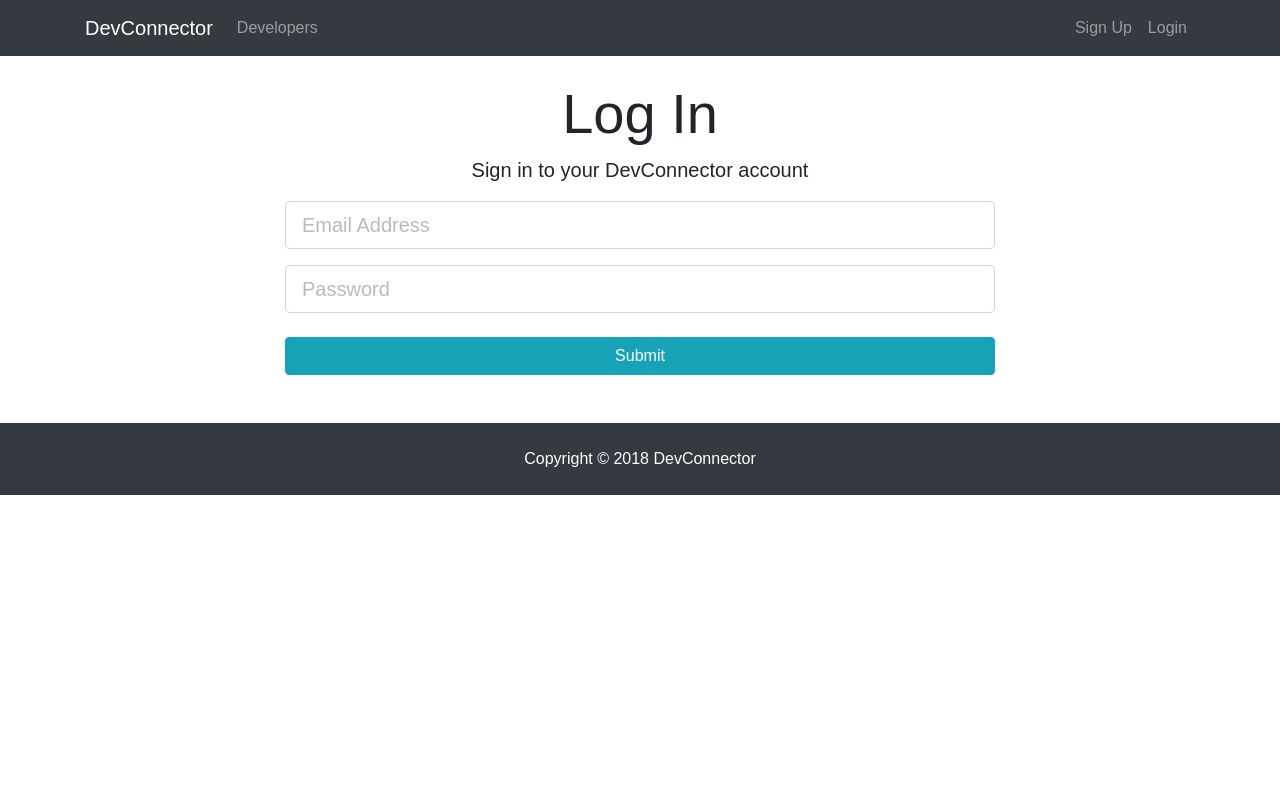
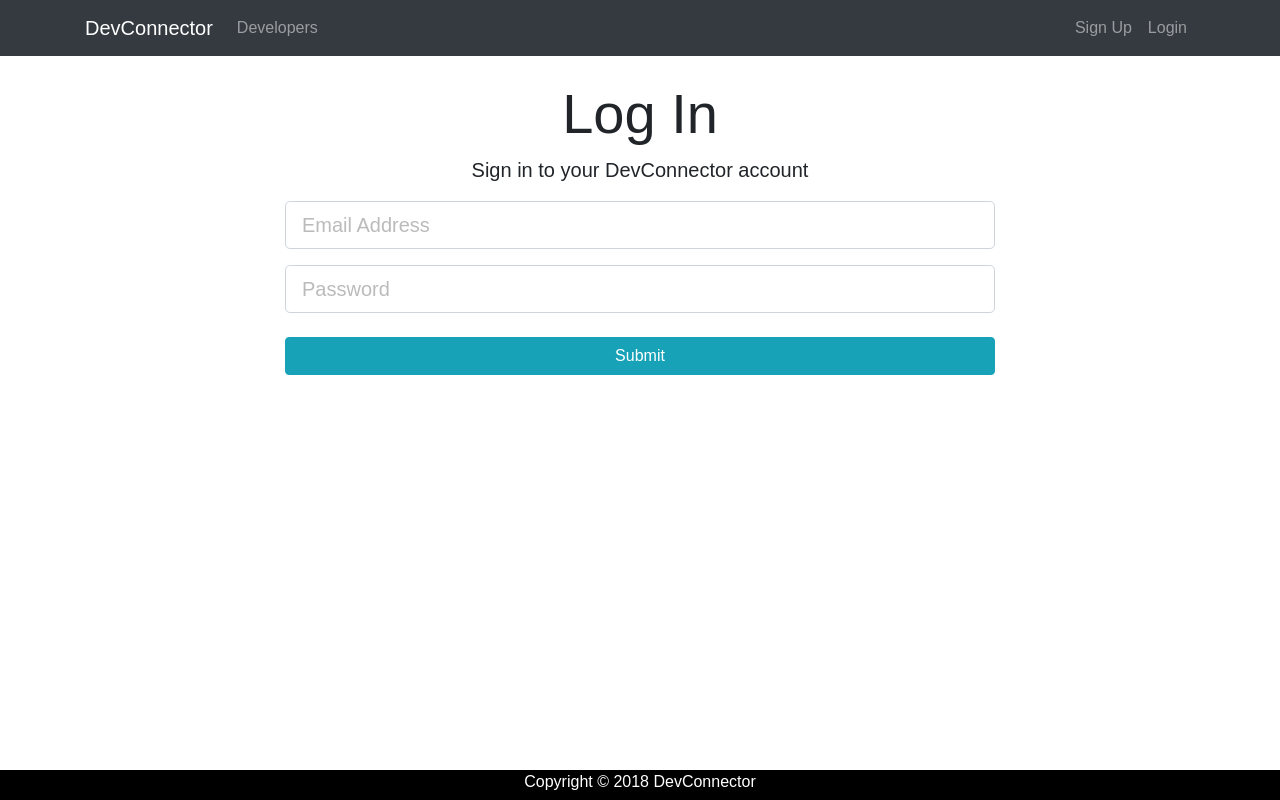
Before and after one commit to antarasen95/DevConnector_Application, a React (Create React App) app in the folder client/: page /login in a window 1280 px wide. Built offline with nearby package versions, Linux system fonts and the light colour scheme.

Commit message:
footer changes done suggested by Rahul

```diff
--- a/client/src/App.css
+++ b/client/src/App.css
@@ -1,6 +1,3 @@
-img {
-  width: 100%;
-}
 
 .landing {
   position: relative;
@@ -10,6 +7,18 @@
   height: 100vh;
   margin-top: -24px;
   margin-bottom: -50px;
+}
+
+
+.footer {
+  position: fixed;
+  left: 0;
+  bottom: 0;
+  width: 100%;
+  height: 30px;
+  background-color: black;
+  color: white;
+  text-align: center;
 }
 
 .landing-inner {
--- a/client/src/components/layout/Footer.js
+++ b/client/src/components/layout/Footer.js
@@ -5,10 +5,11 @@
 export default () => {
 
     return (
-
-        <footer className="bg-dark text-white mt-5 p-4 text-center">
+        <div className="footer">
+        <footer>
         Copyright &copy; {new Date().getFullYear()} DevConnector
         </footer>
+        </div>
 
     )
 }
```
